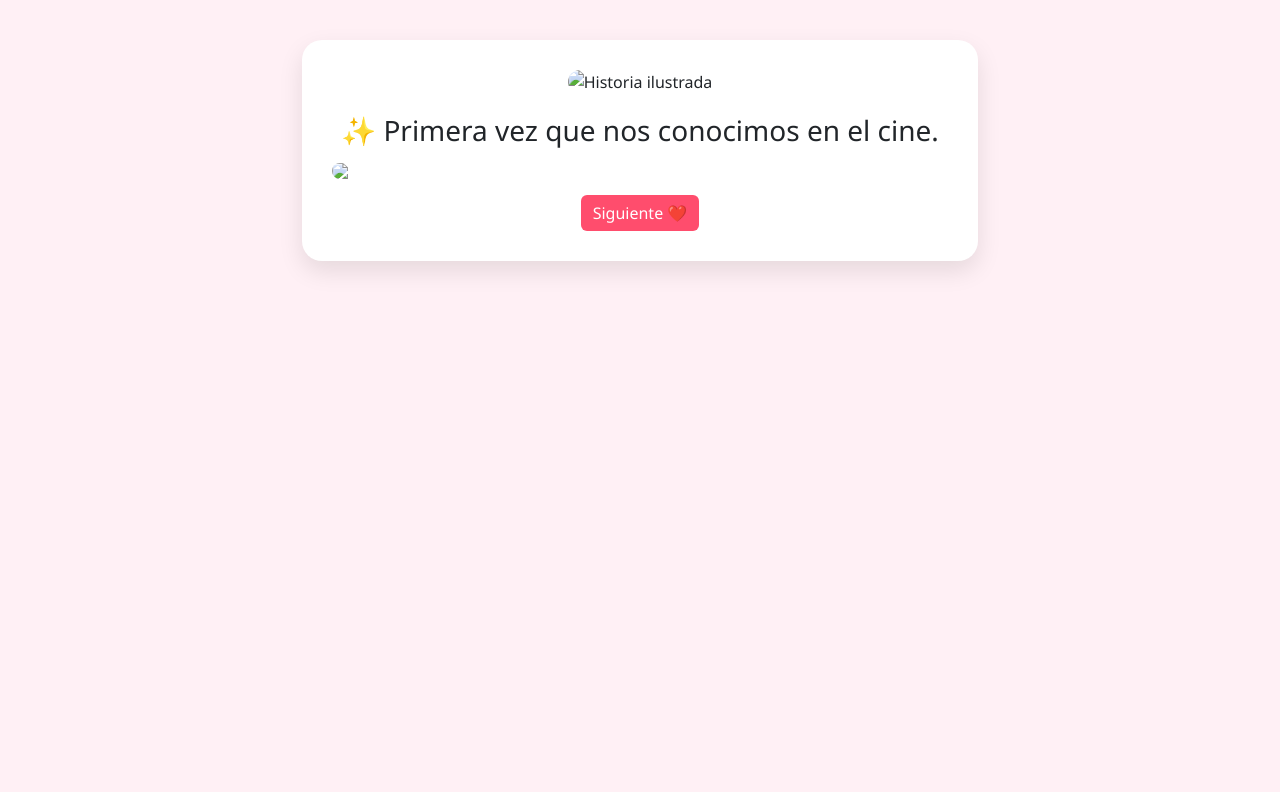
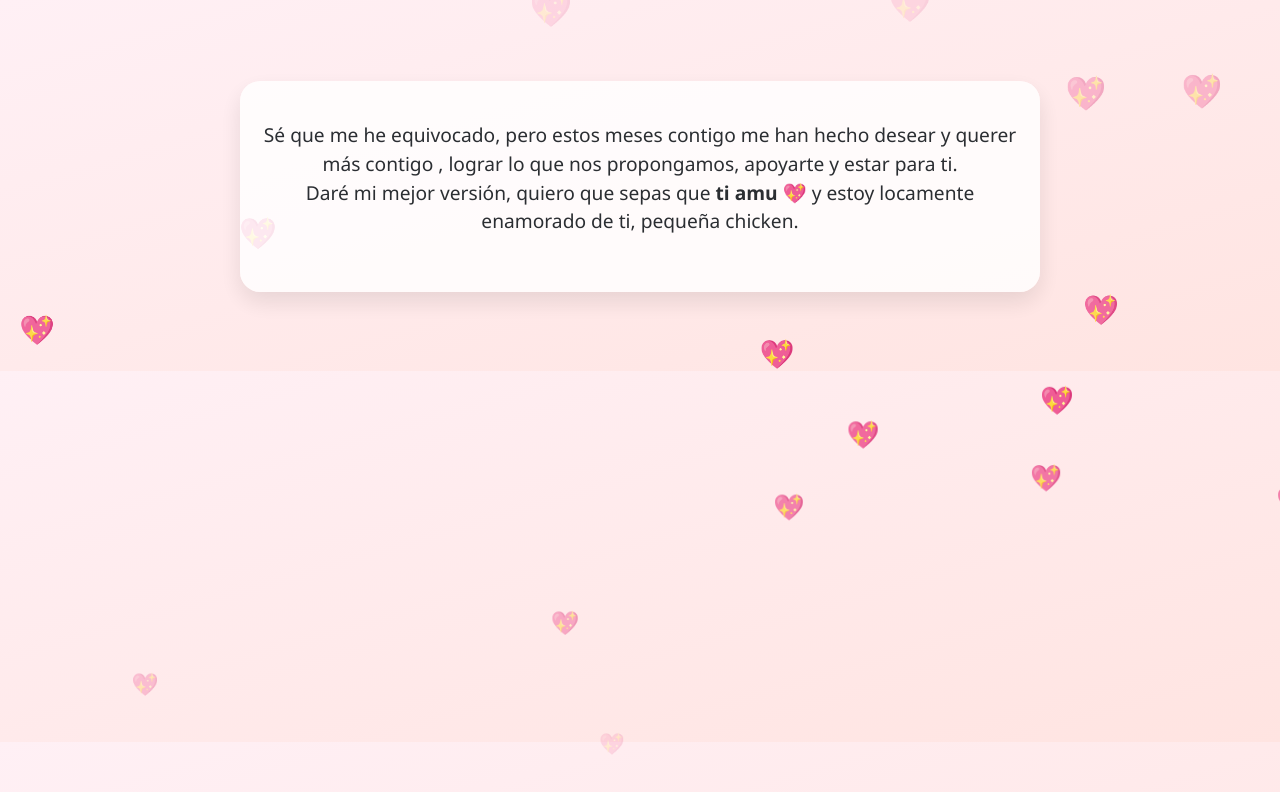
Before and after one commit to luzenbarber/ola, a plain HTML site: page index.html in a window 1280 px wide. Drawn offline with nearby package versions, Linux system fonts and the light colour scheme.

Commit message:
Update index.html

```diff
--- a/index.html
+++ b/index.html
@@ -1,152 +1,192 @@
- <!DOCTYPE html>
+  <!DOCTYPE html>
 <html lang="es">
 <head>
   <meta charset="UTF-8">
-  <title>Nuestra Historia de Amor</title>
+  <title>Para ti, mi amor 💖</title>
   <meta name="viewport" content="width=device-width, initial-scale=1">
   <link href="https://cdn.jsdelivr.net/npm/bootstrap@5.3.0/dist/css/bootstrap.min.css" rel="stylesheet">
   <style>
     body {
-      background: #fff0f5;
+      background: linear-gradient(to bottom right, #fff0f5, #ffe4e1);
       font-family: 'Segoe UI', sans-serif;
       text-align: center;
-      padding: 40px;
+      overflow-x: hidden;
+      position: relative;
     }
-    .container {
-      max-width: 700px;
-      margin: auto;
+
+    .message-box, .final-box {
+      padding: 40px 20px;
+      max-width: 800px;
+      margin: 80px auto;
+      background: #ffffffd9;
+      border-radius: 20px;
+      box-shadow: 0 10px 25px rgba(0,0,0,0.1);
+      animation: fadeIn 1.5s ease;
+      position: relative;
+      z-index: 2;
     }
-    .card-story {
-      background: #fff;
-      border-radius: 20px;
-      box-shadow: 0 10px 25px rgba(0, 0, 0, 0.1);
-      padding: 30px;
-      animation: fadeIn 1s ease;
-    }
+
     @keyframes fadeIn {
       from {opacity: 0; transform: translateY(20px);}
       to {opacity: 1; transform: translateY(0);}
     }
-    .scene-img {
+
+    .hearts-container {
+      position: fixed;
+      top: 0;
+      left: 0;
       width: 100%;
-      height: 400px;
-      object-fit: cover;
-      object-position: 0% 0%;
-      border-radius: 12px;
-      margin-bottom: 20px;
+      height: 100%;
+      pointer-events: none;
+      z-index: 1;
     }
-    video, .extra-img {
+
+    .heart {
+      position: absolute;
+      font-size: 24px;
+      animation: floatHeart 5s linear infinite;
+      opacity: 0.7;
+    }
+
+    @keyframes floatHeart {
+      0% { transform: translateY(100vh) scale(0.8); opacity: 0; }
+      50% { opacity: 1; }
+      100% { transform: translateY(-10vh) scale(1.5); opacity: 0; }
+    }
+
+    .slideshow {
+      display: none;
+      position: relative;
+      max-width: 700px;
+      margin: 0 auto;
+    }
+
+    .slide-img {
       width: 100%;
-      border-radius: 12px;
-      margin-top: 15px;
+      border-radius: 20px;
+      display: none;
+      animation: fadeSlide 2s ease-in-out;
+      box-shadow: 0 8px 15px rgba(0, 0, 0, 0.15);
     }
+
+    @keyframes fadeSlide {
+      from {opacity: 0;}
+      to {opacity: 1;}
+    }
+
+    .final-box {
+      display: none;
+    }
+
     .btn-love {
       background-color: #ff4d6d;
       border: none;
       color: white;
+      font-size: 1.1rem;
+      padding: 10px 25px;
+      border-radius: 30px;
     }
+
     .btn-love:hover {
       background-color: #ff3360;
+    }
+
+    .btn-secondary:hover {
+      background-color: #bbb;
     }
   </style>
 </head>
 <body>
 
-  <div class="container">
-    <div class="card-story" id="storyCard">
-      <img id="storyImg" class="scene-img" src="ilustracion.png" alt="Historia ilustrada">
-      <h3 id="storyText">Nuestra historia comienza...</h3>
+  <!-- Corazones flotantes -->
+  <div class="hearts-container" id="hearts"></div>
 
-      <div id="customMedia">
-        <img id="extraImg" class="extra-img" style="display: none;">
-        <video id="extraVideo" controls style="display: none;"></video>
-      </div>
+  <!-- Mensajes -->
+  <div class="message-box" id="message1">
+    <h2>💗💗Hola mi amor , mi pequeña chicken 💗💗</h2>
+  </div>
 
-      <button class="btn btn-love mt-3" onclick="nextScene()">Siguiente ❤️</button>
+  <div class="message-box" id="message2" style="display: none;">
+    <p style="font-size: 1.2rem;">
+      Sé que me he equivocado, pero estos meses contigo me han hecho desear y querer más contigo , lograr lo que nos propongamos, apoyarte y estar para ti. <br>
+      Daré mi mejor versión, quiero que sepas que <b>ti amu</b> 💖 y estoy locamente enamorado de ti, pequeña chicken.
+    </p>
+  </div>
+
+  <!-- Slideshow -->
+  <div class="slideshow" id="slideshow">
+    <img src=" ariana chicken.jpg " class="slide-img" style="display: block;">
+    <img src="ariana chicken.jpg " class="slide-img">
+    <img src="ariana chicken.jpg " class="slide-img">
+    <img src=" ariana chicken.jpg" class="slide-img">
+  </div>
+
+  <!-- Pregunta Final -->
+  <div class="final-box" id="finalBox">
+    <h2>🥺 ¿Quieres ser mi novia otra vez?</h2>
+    <div class="d-flex justify-content-center gap-3 mt-4 flex-wrap">
+      <button class="btn btn-love" onclick="responder('Sí')">Sí, quiero 💕</button>
+      <button class="btn btn-secondary" onclick="responder('Tal vez')">Tal vez... 🤍</button>
     </div>
+    <div id="respuesta" class="mt-4" style="font-size: 1.3rem; color: #d63384;"></div>
   </div>
 
   <script>
-  // Escenas con posiciones del sprite ilustrado y medios adicionales fijos
-  const scenes = [
-    {
-      pos: "0% 0%",
-      text: "✨ Primera vez que nos conocimos en el cine.",
-      media: { type: "img", src: "imagenes/ari.jpg" }
-    },
-    {
-      pos: "50% 0%",
-      text: "🎬 Segundo encuentro con beso.",
-      media: { type: "video", src: "videos/video03.mp4" }
-    },
-    {
-      pos: "0% 100%",
-      text: "💔 Momentos difíciles y distancias.",
-      media: { type: "img", src: "imagenes/Imagen_de_WhatsApp_2025-04-29_a_las_23.37.15.jpg" }
-    },
-    {
-      pos: "50% 100%",
-      text: "💖 Reencuentro con cariño.",
-      media: { type: "video", src: "videos/video01.mp4" }
-    },
-    {
-      pos: "center",
-      text: "🥺 ¿Quieres volver a ser mi novia?",
-      media: null
+    function generarCorazones() {
+      const heartsContainer = document.getElementById("hearts");
+      setInterval(() => {
+        const heart = document.createElement("div");
+        heart.classList.add("heart");
+        heart.textContent = "💖";
+        heart.style.left = Math.random() * 100 + "vw";
+        heart.style.animationDuration = (3 + Math.random() * 3) + "s";
+        heartsContainer.appendChild(heart);
+        setTimeout(() => heart.remove(), 6000);
+      }, 300);
     }
-  ];
 
-  let step = 0;
-  const storyImg   = document.getElementById("storyImg");
-  const storyText  = document.getElementById("storyText");
-  const extraImg   = document.getElementById("extraImg");
-  const extraVideo = document.getElementById("extraVideo");
+    window.onload = () => {
+      generarCorazones();
+      setTimeout(() => {
+        document.getElementById("message1").style.display = "none";
+        document.getElementById("message2").style.display = "block";
+      }, 4000);
 
-  function nextScene() {
-    if (step < scenes.length) {
-      const scene = scenes[step];
-      storyImg.style.objectPosition = scene.pos;
-      storyText.textContent = scene.text;
+      setTimeout(() => {
+        document.getElementById("message2").style.display = "none";
+        iniciarSlideshow();
+      }, 10000);
+    };
 
-      // Mostrar medios adicionales si hay
-      if (scene.media) {
-        if (scene.media.type === "img") {
-          extraImg.src = scene.media.src;
-          extraImg.style.display = "block";
-          extraVideo.style.display = "none";
-        } else {
-          extraVideo.src = scene.media.src;
-          extraVideo.style.display = "block";
-          extraImg.style.display = "none";
+    function iniciarSlideshow() {
+      const slideshow = document.getElementById("slideshow");
+      const images = slideshow.querySelectorAll(".slide-img");
+      let index = 0;
+      slideshow.style.display = "block";
+
+      const interval = setInterval(() => {
+        images.forEach(img => img.style.display = "none");
+        images[index].style.display = "block";
+        index++;
+        if (index >= images.length) {
+          clearInterval(interval);
+          setTimeout(() => {
+            slideshow.style.display = "none";
+            document.getElementById("finalBox").style.display = "block";
+          }, 3500);
         }
+      }, 3000);
+    }
+
+    function responder(opcion) {
+      const respuesta = document.getElementById("respuesta");
+      if (opcion === "Sí") {
+        respuesta.innerHTML = "🌟 ¡Me haces el más feliz del mundo! Gracias por esta nueva oportunidad. ❤️";
       } else {
-        extraImg.style.display = "none";
-        extraVideo.style.display = "none";
+        respuesta.innerHTML = "🕊️ Lo entiendo, mi pollita. Siempre te querré con todo mi corazón.";
       }
+    }
+  </script>
 
-      // Si es la última escena, reemplaza el botón por opciones de respuesta
-      if (step === scenes.length - 1) {
-        document.querySelector("button").outerHTML = `
-          <div class="d-flex justify-content-center gap-3 mt-4">
-            <button class="btn btn-success" onclick="finalRespuesta('Sí')">Sí, quiero 💕</button>
-            <button class="btn btn-secondary" onclick="finalRespuesta('Tal vez')">Tal vez... 🤍</button>
-          </div>
-        `;
-      }
-      step++;
-    }
-  }
-
-  function finalRespuesta(resp) {
-    storyText.textContent = resp === "Sí"
-      ? "🌟 Me haces el más feliz del mundo. Prometo cuidar esta segunda oportunidad. ❤️"
-      : "🕊️ Lo entiendo. Pase lo que pase, siempre desearé lo mejor para ti.";
-    storyImg.style.display   = "none";
-    extraImg.style.display   = "none";
-    extraVideo.style.display = "none";
-  }
-
-  window.onload = nextScene;
-</script>
 </body>
 </html>
```
